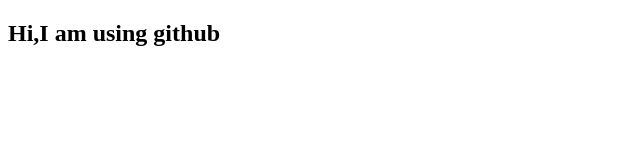
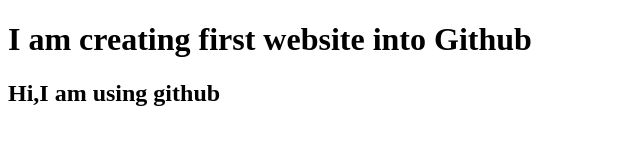
Before and after one commit to mahfuz-antor/my-first-website, a plain HTML site: page index.html in a window 1280 px wide. Shown: the whole page, without its empty margins (0-640 px from the left). Drawn offline with Linux system fonts and the light colour scheme.

Commit message:
added heading

```diff
--- a/index.html
+++ b/index.html
@@ -6,6 +6,7 @@
     <title>Document</title>
 </head>
 <body>
+    <h1>I am creating first website into Github</h1>
     <h2>Hi,I am using github</h2>
 </body>
 </html>
```
Also changed, not shown: 2 other files.
